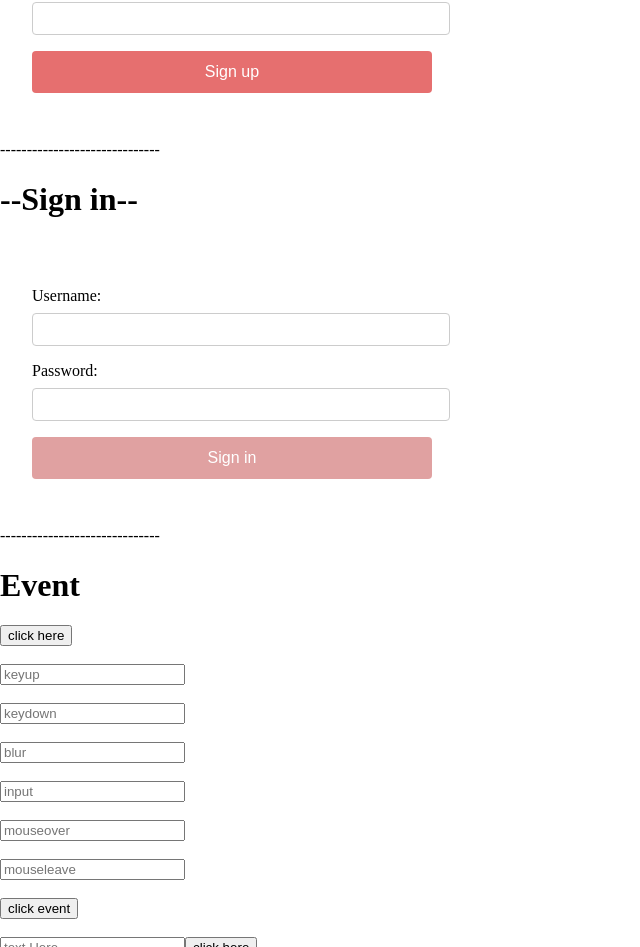
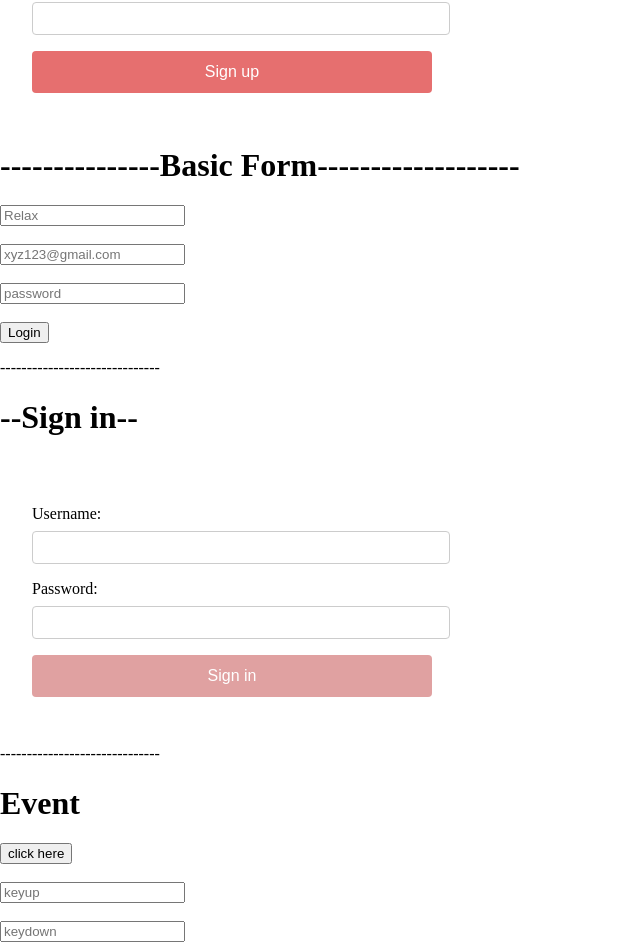
Before and after one commit to a2s8en10/Angular-Bootcamp, an Angular app in the folder firstApp/: page / in a window 1280 px wide. Shown: the part 2362-3309 px from the top of the page, without its empty margins (0-640 px from the left). Built offline with nearby package versions, Linux system fonts and the light colour scheme.

Commit message:
Update Code

```diff
--- a/firstApp/src/app/user-auth/sign-up/sign-up.component.html
+++ b/firstApp/src/app/user-auth/sign-up/sign-up.component.html
@@ -13,3 +13,25 @@
       <button (click)="getname()" type="submit">Sign up</button>
   </form>
 </div>
+
+<h1>---------------Basic Form-------------------</h1>
+
+<form #basicForm="ngForm" (ngSubmit)="getForm(basicForm.value)">
+  <input type="text" ngModel name="name" placeholder="Relax">
+  <br><br>
+  <input type="email" ngModel name="email" placeholder="xyz123@gmail.com">
+  <br><br>
+  <input type="password" ngModel name="password" placeholder="password">
+   <br><br>
+   <button (click)="change()">Login</button>
+</form>
+<div>
+  <button *ngIf="num"  (click)="toggle()">Show Information</button>
+  <ul *ngIf="show">
+    <li>your name is - {{userData.name}}</li>
+    <li>your email is - {{userData.email}}</li>
+    <li>your password is - {{userData.password}}</li>
+    <button (click)="toggle()">Hide Information</button>
+
+  </ul>
+</div>
--- a/firstApp/src/app/user-auth/sign-up/sign-up.component.ts
+++ b/firstApp/src/app/user-auth/sign-up/sign-up.component.ts
@@ -1,4 +1,5 @@
 import { Component, OnInit } from '@angular/core';
+import {NgForm} from "@angular/forms";
 
 @Component({
   selector: 'app-sign-up',
@@ -15,4 +16,24 @@ export class SignUpComponent implements OnInit {
   {
     alert("successfully Sign Up");
   }
+
+  // form function
+  userData : any = {};
+  getForm(data:NgForm){
+    console.log(data);
+    this.userData = data;
+  }
+
+  num = false
+  change(){
+    this.num = true;
+  }
+
+  // toggle function (hide and show)
+
+  show = false;
+  toggle(){
+    this.show = !this.show;
+  }
+
 }
--- a/firstApp/src/app/user-auth/user-auth.module.ts
+++ b/firstApp/src/app/user-auth/user-auth.module.ts
@@ -2,6 +2,7 @@ import { NgModule } from '@angular/core';
 import { CommonModule } from '@angular/common';
 import { SignUpComponent } from './sign-up/sign-up.component';
 import { SignInComponent } from './sign-in/sign-in.component';
+import {FormsModule} from '@angular/forms';
 
 
 
@@ -11,7 +12,8 @@ import { SignInComponent } from './sign-in/sign-in.component';
     SignInComponent
   ],
   imports: [
-    CommonModule
+    CommonModule,
+    FormsModule
   ],
   exports: [
     SignUpComponent,
```
